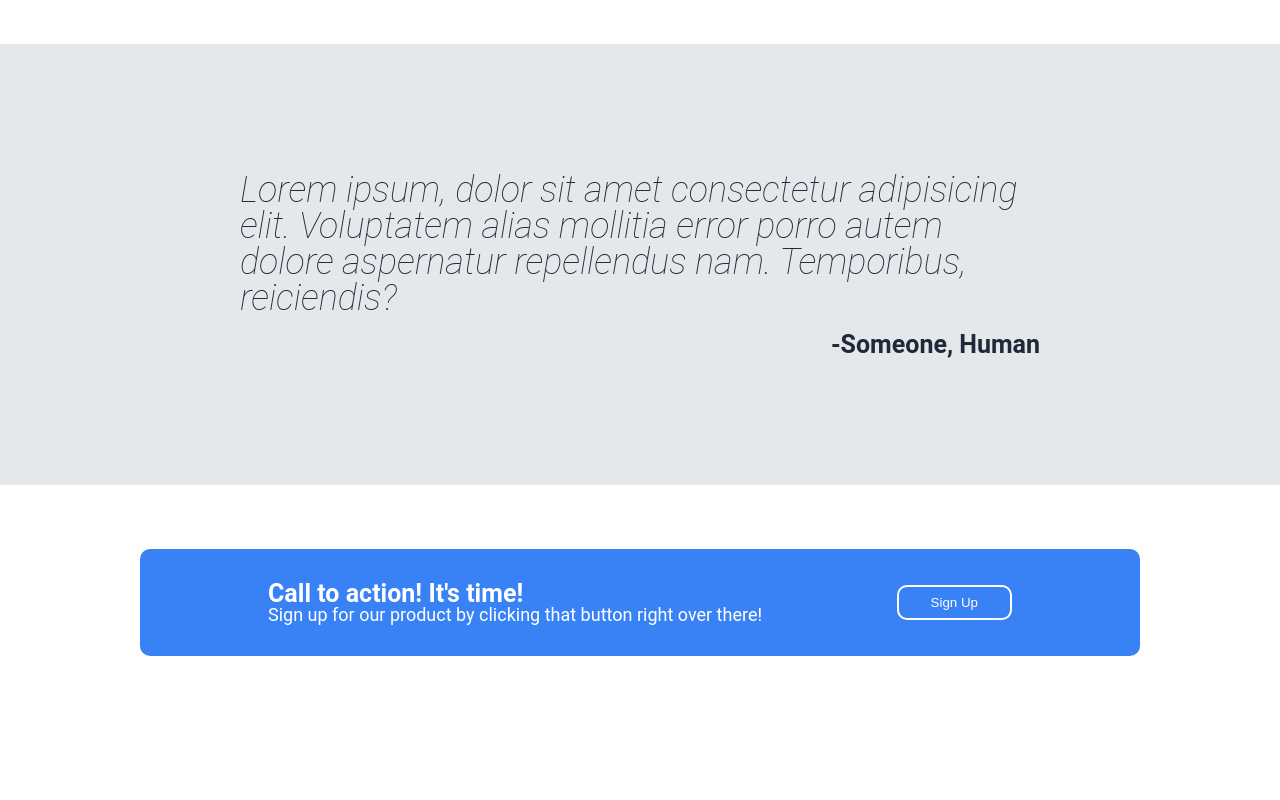
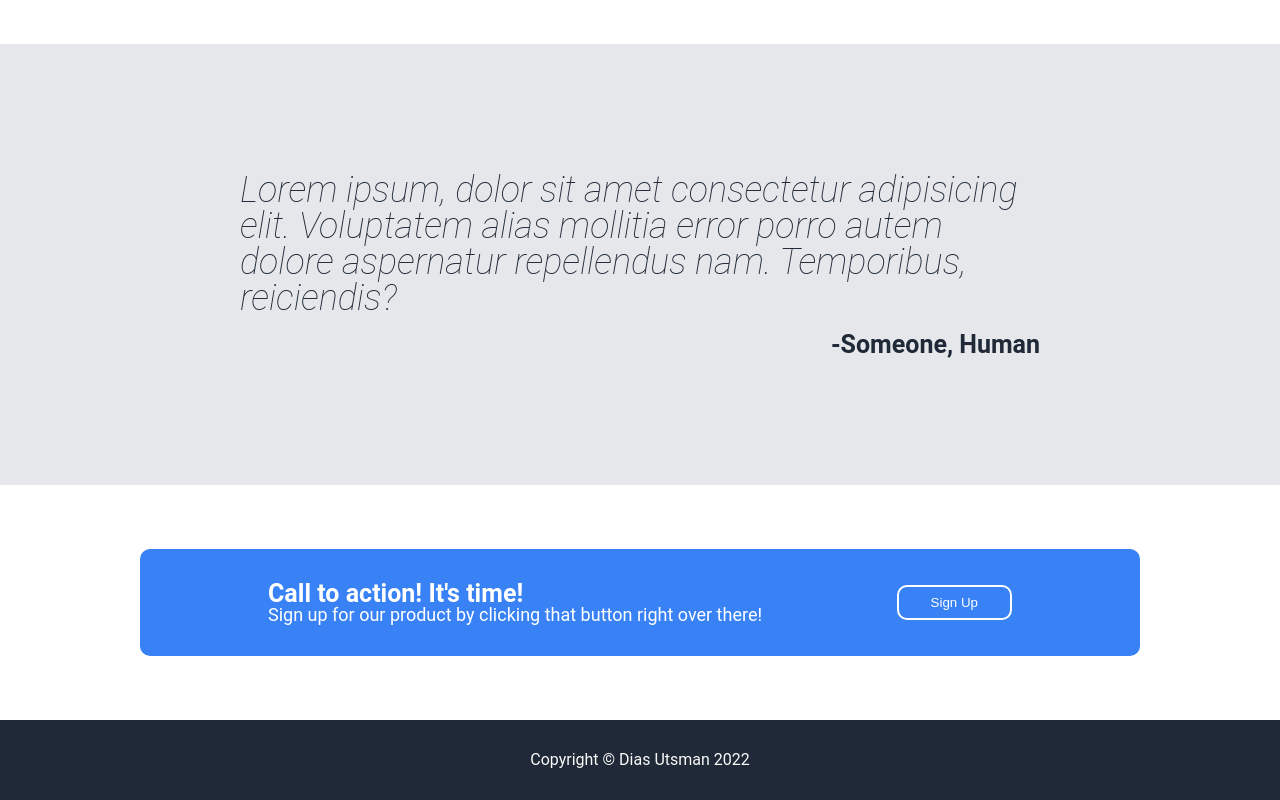
Before and after one commit to diasutsman/Landing-Page, a plain HTML site: page index.html in a window 1280 px wide. Shown: the part 1036-1836 px from the top of the page. Before the commit the page ends 1756 px from the top, so only its background shows below. Drawn offline with Linux system fonts and the light colour scheme.

Commit message:
Add footer

```diff
--- a/css/style.css
+++ b/css/style.css
@@ -238,3 +238,16 @@ section.information-wrapper {
 .btn-call-to-action:active {
   transform: scale(.95);
 }
+
+/* footer */
+footer {
+  display: flex;
+  justify-content: center;
+  align-items: center;
+  background-color: #1f2937;
+  padding: 32px;
+}
+
+footer p {
+  color: #F9FAF8;
+}
--- a/index.html
+++ b/index.html
@@ -85,6 +85,10 @@
     </div>
   </section>
 
+  <footer>
+    <p>Copyright &copy; Dias Utsman <span>2022</span></p>
+  </footer>
+
 </body>
 
 </html>
```
